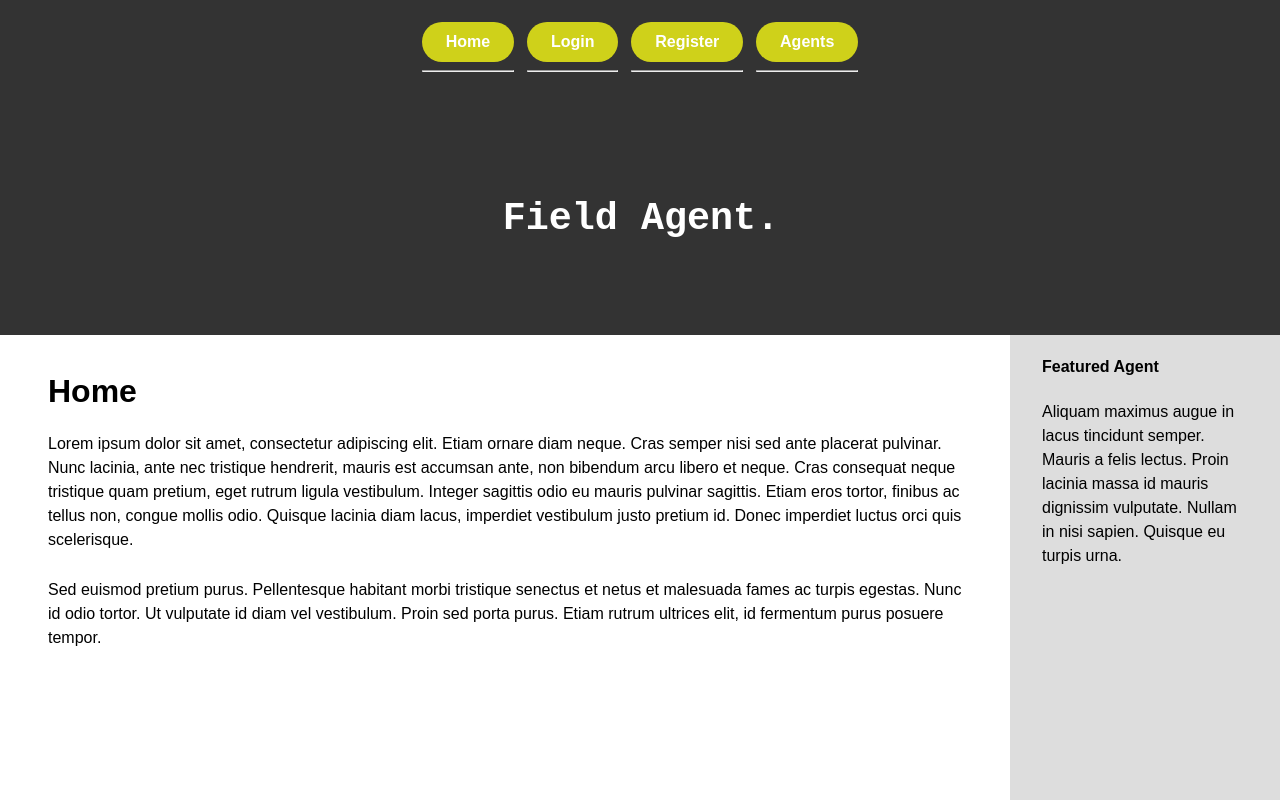
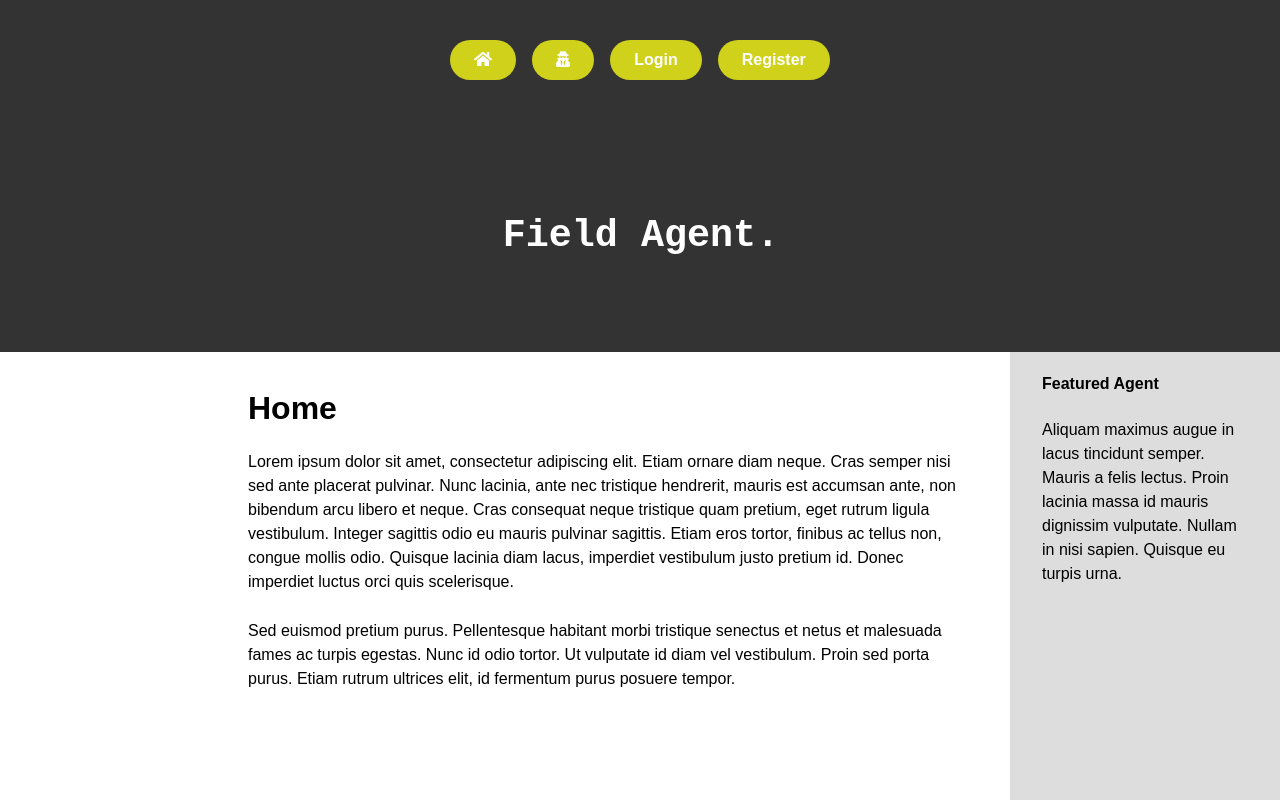
Before and after one commit to Topher-Dunlap/field-agent-react, a React (Create React App) app: page / in a window 1280 px wide. Shown: the top 800 px of the page. Built offline with nearby package versions, Linux system fonts and the light colour scheme.

Commit message:
updating nav CSS

```diff
--- a/src/App.js
+++ b/src/App.js
@@ -3,6 +3,7 @@ import Nav from "./Components/Nav";
 import Footer from "./Components/Footer";
 import SwitchNavRoutes from "./Components/SwitchNavRoutes";
 import ErrorBoundary from "./Components/ErrorBoundary";
+import './css/reset.css';
 import './css/main.css';
 
 function App() {
--- a/src/Components/Agents.jsx
+++ b/src/Components/Agents.jsx
@@ -1,15 +1,13 @@
 import React from 'react';
 import AgentData from '../data';
 import AgentCard from "./AgentCard";
-import '../css/reset.css';
-import '../css/main.css';
 import '../css/agents.css';
 
 export default function Agents() {
     return (
         <main>
             <div className="wrapper">
-                <div className="typing-demo">
+                <div className="typing-demo-agent">
                     <h1>Agents.</h1>
                 </div>
             </div>
--- a/src/Components/Home.jsx
+++ b/src/Components/Home.jsx
@@ -1,9 +1,4 @@
 import React from 'react';
-import UserLogin from './UserLogin';
-import Registration from './Registration';
-import Agents from './Agents';
-import '../css/reset.css';
-import '../css/main.css';
 import '../css/home.css';
 
 export default function Home() {
--- a/src/Components/Nav.jsx
+++ b/src/Components/Nav.jsx
@@ -1,5 +1,8 @@
+import React from "react";
 import NavListLinks from "./NavListLinks";
-import React from "react";
+import NavListIconLinks from './NavListIconLinks';
+import '../css/nav.css';
+import {faHome, faUserSecret} from "@fortawesome/free-solid-svg-icons";
 
 export default function Nav() {
     ///Map the Nav Links with data from filterOptions
@@ -11,9 +14,21 @@ export default function Nav() {
         />
     )
 
+    ///Map the Nav Links with data from filterOptions
+    const navRouteIcons = navRouteIconOptions.map((routeData, idx) =>
+        <NavListIconLinks
+            key={idx}
+            iconClass={routeData.iconClass}
+            icon={routeData.icon}
+            routeName={routeData.routeName}
+            routePath={routeData.routePath}
+        />
+    )
+
     return(
         <nav className="topNav">
             <ul>
+                {navRouteIcons}
                 {navRoutes}
             </ul>
         </nav>
@@ -23,10 +38,6 @@ export default function Nav() {
 //data used to populate nav Links
 const navOptions = [
     {
-        routeName: "Home",
-        routePath: "/"
-    },
-    {
         routeName: "Login",
         routePath: "/login"
     },
@@ -34,8 +45,17 @@ const navOptions = [
         routeName: "Register",
         routePath: "/register"
     },
+]
+
+const navRouteIconOptions = [
     {
-        routeName: "Agents",
-        routePath: "/agents"
+        routePath: "/",
+        iconClass: "fa fa-home",
+        icon: faHome
+    },
+    {
+        routePath: "/agents",
+        iconClass: "fa fa-user-secret",
+        icon: faUserSecret,
     },
 ]
--- /dev/null
+++ b/src/Components/NavListIconLinks.jsx
@@ -0,0 +1,24 @@
+import React from 'react';
+import {Link} from 'react-router-dom';
+import {FontAwesomeIcon} from "@fortawesome/react-fontawesome";
+
+export default function NavListLinks(props) {
+
+    ///props
+    const iconClass = props.iconClass;
+    const icon = props.icon;
+    const routePath = props.routePath;
+
+    function isExact() {
+        if (routePath !== "/") {
+            return <Link to={routePath} className={iconClass}><FontAwesomeIcon icon={icon}/></Link>
+        }
+        return <Link exact to={routePath} className={iconClass}><FontAwesomeIcon icon={icon}/></Link>
+    }
+
+    return (
+        <li>
+            {isExact()}
+        </li>
+    )
+}
--- a/src/Components/NavListLinks.jsx
+++ b/src/Components/NavListLinks.jsx
@@ -7,17 +7,16 @@ export default function NavListLinks(props) {
     const routeName = props.routeName;
     const routePath = props.routePath;
 
-    function isExact() {
-        if (routePath !== "/") {
-            return <Link to={routePath}>{routeName}</Link>
-        }
-        return <Link exact to={routePath}>{routeName}</Link>
-    }
+    // function isExact() {
+    //     if (routePath !== "/") {
+    //         return <Link to={routePath}>{routeName}</Link>
+    //     }
+    //     return <Link exact to={routePath}>{routeName}</Link>
+    // }
 
     return (
         <li>
-            {isExact()}
-            <hr/>
+            <Link exact to={routePath}>{routeName}</Link>
         </li>
     )
 }
--- a/src/css/agents.css
+++ b/src/css/agents.css
@@ -5,7 +5,7 @@
     justify-content: center;
 }
 
-.typing-demo {
+.typing-demo-agent {
     width: 13ch;
     animation: typing 1s steps(15), blink .5s step-end infinite alternate;
     white-space: nowrap;
@@ -132,32 +132,6 @@ main > section {
     padding: 0.5rem 2rem;
 }
 
-/*nav {*/
-/*    background-color: #333333;*/
-/*}*/
-
-/*nav > ul {*/
-/*    margin: 1rem;*/
-/*    padding-left: 1em;*/
-/*    display: flex;*/
-/*    margin: 2rem;*/
-/*    padding-left: 0;*/
-/*    display: flex;*/
-/*    justify-content: center;*/
-/*    align-content: center;*/
-/*}*/
-
-/*nav > ul > li {*/
-/*    padding: 0.4rem;*/
-/*    list-style-type: none;*/
-/*    background-color: #333;*/
-/*}*/
-
-/*nav > ul > li > a {*/
-/*    border-radius: 25px;*/
-/*    color: #333333;*/
-/*}*/
-
 /* mobile screens */
 @media screen and (max-width: 768px) {
 
@@ -176,7 +150,7 @@ main > section {
 
     header > h1 {
         margin: 4rem 0;
-        color: white;
+        color: black;
     }
 
     .sideNavList {
--- a/src/css/main.css
+++ b/src/css/main.css
@@ -60,7 +60,7 @@ header > ul {
 }
 
 header > nav > ul > li {
-    padding: 0.4rem;
+    /*padding: 0.4rem;*/
     list-style-type: none;
     background-color: #333;
 }
--- /dev/null
+++ b/src/css/nav.css
@@ -0,0 +1,50 @@
+
+
+
+/* mobile screens */
+@media screen and (max-width: 768px) {
+    .topNav {
+        display: flex;
+        flex-direction: row;
+        flex-wrap: wrap;
+        justify-content: center;
+        align-items: center;
+        margin: 0;
+    }
+
+    .topNav > ul > li {
+        padding: .2rem;
+    }
+
+}
+
+/* desktop screens */
+@media screen and (min-width: 769px) {
+    .container {
+        display: grid;
+        width: 100vw;
+        height: 100vh;
+        grid-template-rows: auto 1fr auto;
+        grid-template-columns: 200px minmax(400px, 3fr) minmax(200px, 1fr);
+        grid-template-areas:
+    "header header header"
+    "main main aside"
+    "footer footer footer";
+    }
+
+    .topNav {
+        padding: 1rem;
+        background-color: #333;
+        display: flex;
+        flex-direction: column;
+        align-items: center;
+    }
+
+    .topNav > ul > li {
+        padding: .5rem;
+    }
+
+    .topNav > nav > ul {
+        display: flex;
+    }
+}
```
